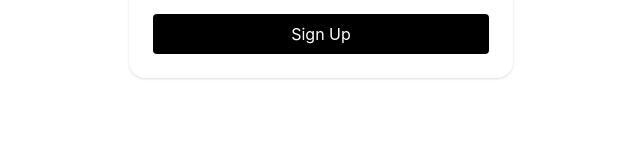
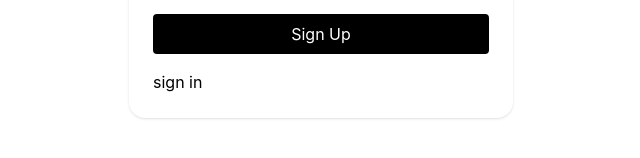
Before and after one commit to Salman-pc/tarakingfornd, a React (Vite) app: page /signup in a window 1280 px wide. Shown: the part 284-442 px from the top of the page, without its empty margins (319-959 px from the left). Built offline with nearby package versions, Linux system fonts and the light colour scheme.

Commit message:
updated codes

```diff
--- a/src/App.jsx
+++ b/src/App.jsx
@@ -1,4 +1,4 @@
-import {  Route, Routes, useNavigate } from 'react-router-dom';
+import { Route, Routes, useNavigate } from 'react-router-dom';
 import AuthForm from './components/auth';
 import CustomerView from './components/CustomerView.jsx'
 import { useEffect } from 'react';
@@ -21,11 +21,13 @@ function App() {
       <Routes>
         {/* <Route path="/" element={<AuthForm mode="login" />} /> */}
         <Route path="/signup" element={<AuthForm mode="signup" />} />
+        <Route path="/login" element={<AuthForm mode="login" />} />
+
         <Route
           path="/"
-          element={accessToken ? <CustomerView tripId={tripId}  /> : <AuthForm mode="login" />}
+          element={accessToken ? <CustomerView tripId={tripId} /> : <AuthForm mode="login" />}
         />
-         <Route path="*" element={<NOtfoundpage />} />
+        <Route path="*" element={<NOtfoundpage />} />
 
       </Routes>
     </div>
--- a/src/components/CustomerView.jsx
+++ b/src/components/CustomerView.jsx
@@ -4,9 +4,12 @@ import { useSocket } from '../hooks/useSocket';
 import { calculateDistance, calculateETA } from '../utils/tracking';
 import SendLocationButton from './SendLocationbutton';
 import { getMyAdressApi } from '../api/api';
+import { useNavigate } from "react-router-dom";
+
 
 const CustomerView = ({ tripId }) => {
   const socket = useSocket();
+  const navigate =useNavigate()
   const [providerLocation, setProviderLocation] = useState(null);
   const [route, setRoute] = useState([]);
   const [roadRoute, setRoadRoute] = useState([]);
@@ -152,7 +155,7 @@ const CustomerView = ({ tripId }) => {
   return (
     <div className="relative h-screen w-full overflow-hidden flex flex-col">
       {/* Header */}
-      <div className="flex-shrink-0 bg-white shadow-sm">
+      <div className="flex justify-between items-center bg-white shadow-sm">
         <div className="flex items-center px-4 py-3">
           <button className="mr-3" onClick={() => window.history.back()}>
             <svg className="w-6 h-6" fill="none" stroke="currentColor" viewBox="0 0 24 24">
@@ -160,6 +163,16 @@ const CustomerView = ({ tripId }) => {
             </svg>
           </button>
           <h1 className="text-lg font-semibold flex-1 text-center mr-9">Track Live Location</h1>
+        </div>
+        <div>
+          <button
+          onClick={()=>handilelogout(
+            localStorage.clear(),
+            navigate('/login')
+          )}
+          className='border-2 rounded-sm mx-4 px-3 py-3'>
+            Logout
+          </button>
         </div>
       </div>
 
--- a/src/components/auth.jsx
+++ b/src/components/auth.jsx
@@ -88,6 +88,18 @@ const AuthForm = ({ mode = "login" }) => {
             >
                 {isSignup ? "Sign Up" : "Login"}
             </button>
+             <p>{mode == "login" ? <div
+                onClick={() => navigate('/signup')}
+
+            >
+                sign up
+            </div> :
+                <div
+                    onClick={() => navigate('/login')}
+                >
+                    sign in
+                </div>
+            }</p>
         </form>
     );
 };
```
